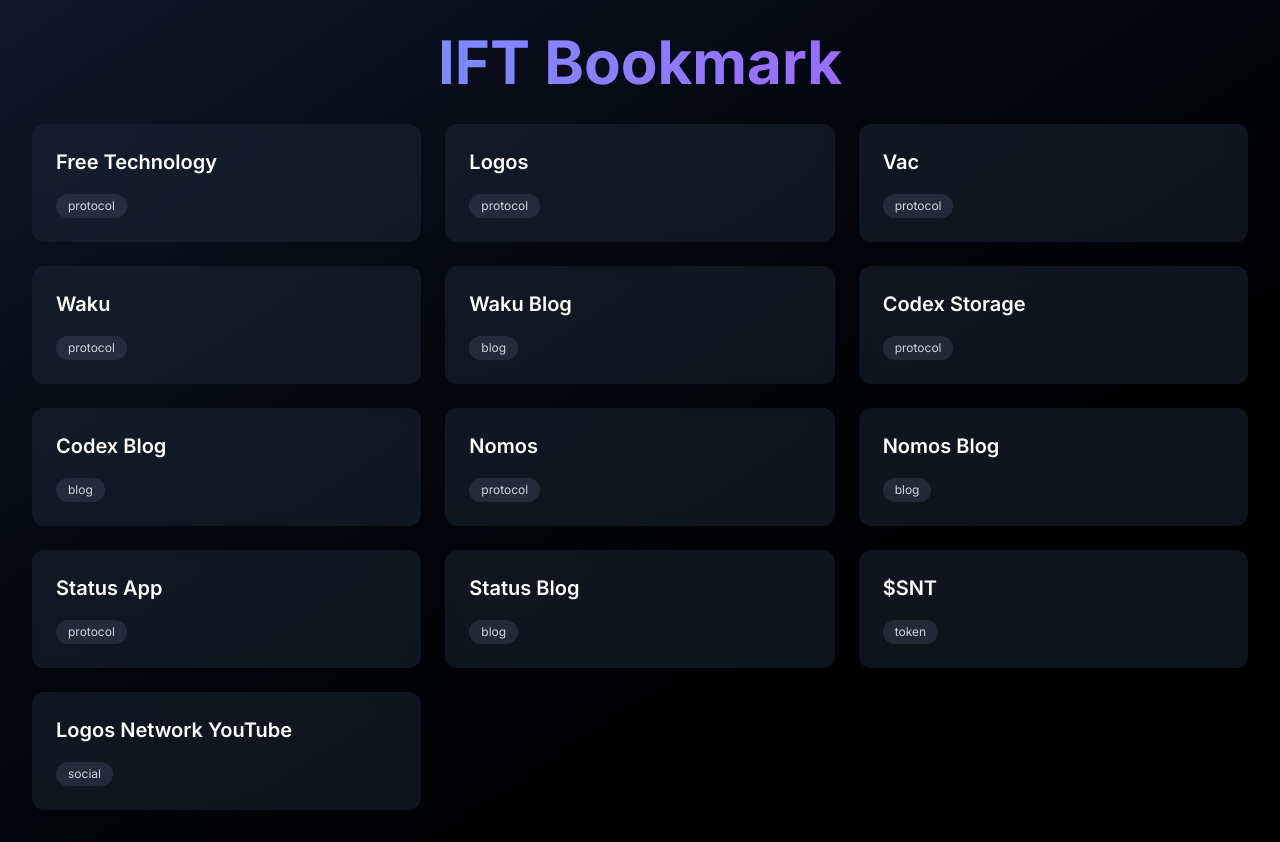
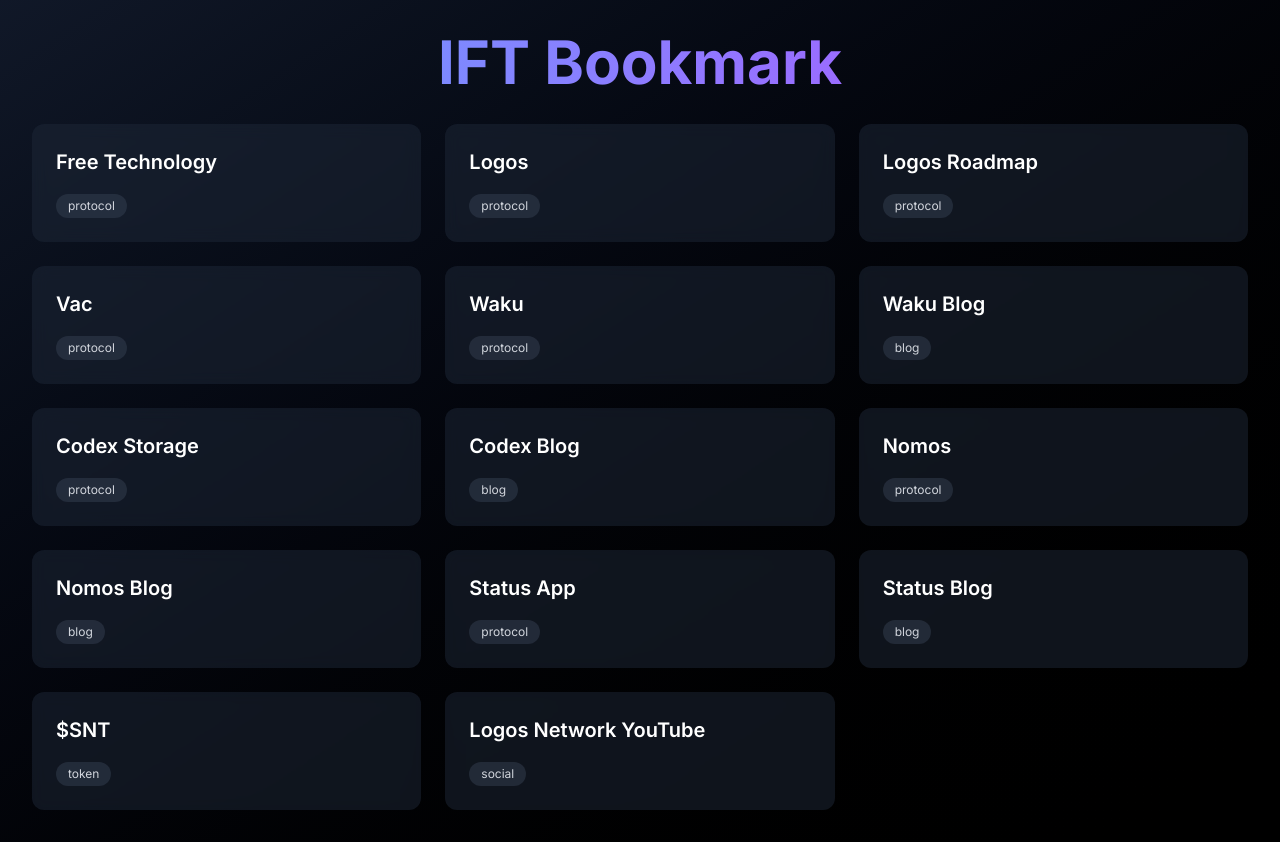
Before and after one commit to chair28980/ift-bookmark, a Next.js app: page / in a window 1280 px wide. Built offline with nearby package versions, Linux system fonts and the light colour scheme.

Commit message:
add logos roadmap link

```diff
--- a/src/data/links.ts
+++ b/src/data/links.ts
@@ -13,6 +13,11 @@
   {
     title: 'Logos',
     url: 'https://logos.co',
+    category: 'protocol'
+  },
+  {
+    title: 'Logos Roadmap',
+    url: 'https://roadmap.logos.co',
     category: 'protocol'
   },
   {
```
